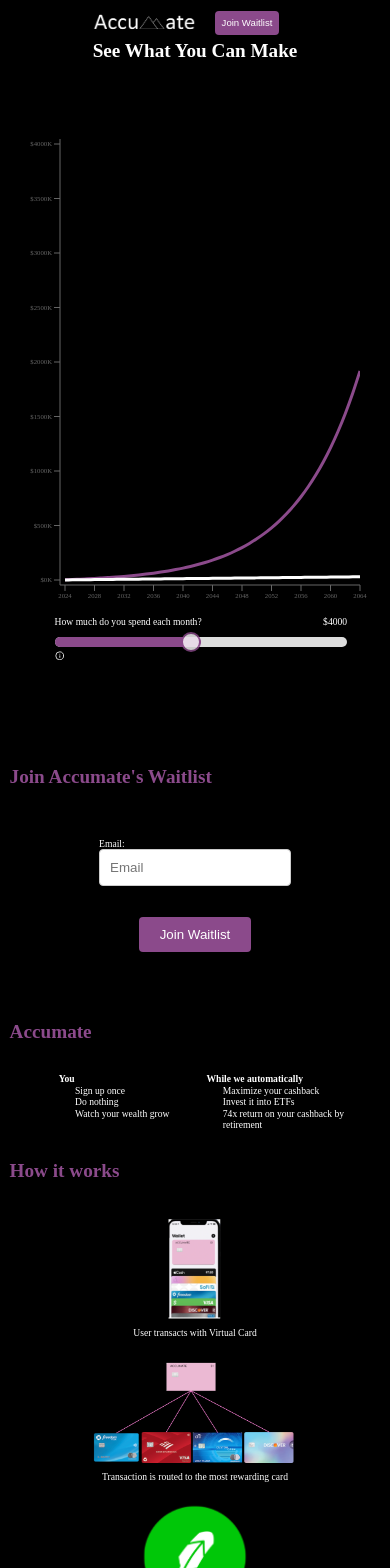
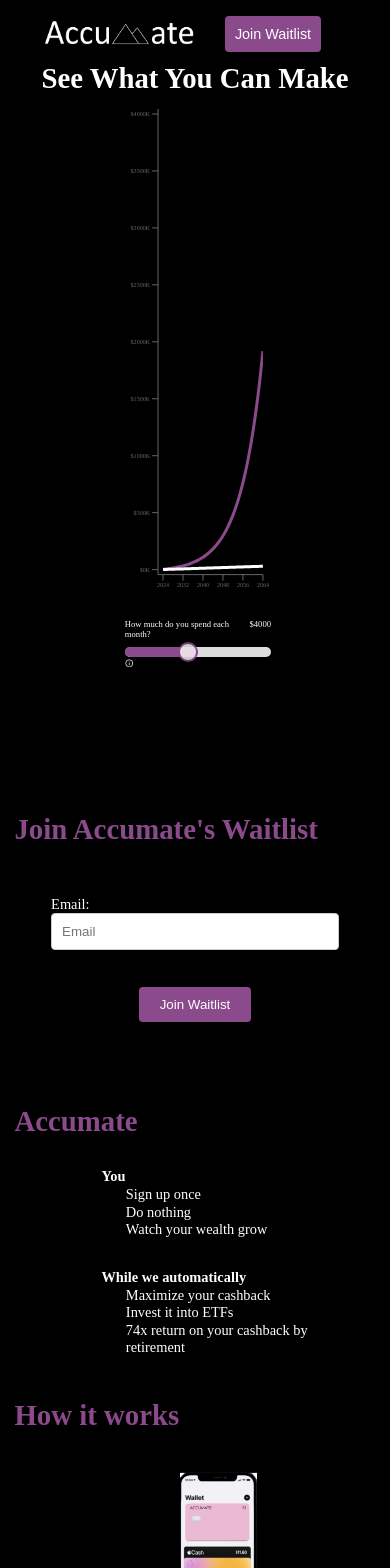
Before and after one commit to dnevinrichards01/accumate_frontend, a React (Vite) app: page / in a window 390 px wide. Shown: the top 1568 px of the page. Built offline with nearby package versions, Linux system fonts and the light colour scheme.

Commit message:
changed the 'accumate' section to turn into columns for small screens, changed graph shape

```diff
--- a/src/components/ReChartViz.jsx
+++ b/src/components/ReChartViz.jsx
@@ -89,9 +89,7 @@
     };
 
     return (
-        <div style={{"width":"100%", "height":"100%",'display':'flex',
-            'flexDirection':'column','justifyContent':'center'
-        }}>
+        <div className='rechart-graph'>
             <ResponsiveContainer width="100%" height="75%">
                 <LineChart data={data} margin={{ top: 0, right: 30, left: 0, bottom: 0 }}
                 onMouseMove={handleMouseMove}
@@ -100,14 +98,14 @@
                     <CartesianGrid vertical={false} horizontal={false} />
                     <XAxis dataKey="year" domain={[dateNow.getFullYear(),dateNow.getFullYear()+42]}
                     padding={{ left: 5, right: 0 }}
-                    tick={{ fontSize: '.7rem'}}
+                    tick={{ fontSize: '.7em'}}
                     allowDataOverflow
                     ticks={Array.from({length: 11}, (_, i) => 4*i + dateNow.getFullYear())}
                     >
                     </XAxis>
                     <YAxis tickFormatter={(usd) => `$${Math.floor(usd / 1000)}K`} domain={[0,120000]}
                         ticks={[0, 500000, 1000000, 1500000, 2000000, 2500000, 3000000, 3500000, 4000000]}
-                        tick={{ fontSize: '.7rem', }}
+                        tick={{ fontSize: '.7em', }}
                         padding={{ top: 5, bottom: 5 }}
                         allowDataOverflow={false}
                         allowDecimals={false}>
@@ -120,9 +118,9 @@
                     dot={false} strokeWidth={3}/>
                 </LineChart>
             </ResponsiveContainer>
-            <div style={{'display':'flex','flexDirection':'column', 'gap':'5px',
-                'justifyContent':'center','width':'75%', 'margin':'0% 0% 0% 14%'}}>
-                <div style={{'display':'flex','justifyContent':'space-between'}}>
+            <div className='rechart-slider'>
+                <div style={{'display':'flex','justifyContent':'space-between',
+                    'font-size':'1em'}}>
                     <p>How much do you spend each month?</p>
                     <p>${monthlySpend}</p>
                 </div>
--- a/src/styles/HomePreLaunch.css
+++ b/src/styles/HomePreLaunch.css
@@ -55,12 +55,12 @@
 }
 @media only screen and (max-width: 550px) {
     html {
-        font-size: .8rem;
+        font-size: .9rem;
     }
 }
 @media only screen and (max-width: 500px) {
     html {
-        font-size: .6rem;
+        font-size: .9rem;
     }
 }
 
@@ -209,7 +209,8 @@
     color: white;
     display: flex;
     justify-content: center;
-    margin-bottom: 3rem;
+    margin-bottom: 2rem;
+    padding-top: 1rem;
     width: 100%;
 }
 
@@ -258,11 +259,54 @@
         height: 80vh;
         min-height: 400px;
         max-height: 1200px;
-        width: 80vh;
-        max-width: 100vw;
+        width: 90vh;
+        max-width: 50vw;
         font-size: 1rem;
-        padding: 20px 0;
     }
+    @media only screen and (max-width: 1100) {
+        .rechart {
+            max-width: 90vw;
+        }
+    }
+
+        .rechart-graph {
+            width: 100%;
+            height: 100%;
+            display: flex;
+            flex-direction: column;
+            justify-content: flex-start;
+            gap: 1rem;
+        }
+
+        @media only screen and (max-width: 900px) {
+            .rechart {
+                font-size: .8rem;
+            }
+        }
+        @media only screen and (max-width: 500px) {
+            .rechart {
+                font-size: .6rem;
+            }
+        }
+
+        .rechart-slider {
+            display: flex;
+            flex-direction: column;
+            gap: .2rem;
+            justify-content: center;
+            width: 75%;
+            margin: 0 0 0 14%;
+        }
+        @media only screen and (max-width: 700px) {
+            .rechart-slider {
+                font-size: .8rem;
+            }
+        }
+        @media only screen and (max-width: 500px) {
+            .rechart-slider {
+                font-size: .6rem;
+            }
+        }
 
     .how-it-works {
         gap: 40px;
@@ -295,6 +339,17 @@
     padding-left: 1rem;
     height: 15rem;
     flex-wrap: wrap;
+}
+@media only screen and (max-width: 550px) {
+    .two-cols {
+        display: flex;
+        flex-direction: column;
+        justify-content: flex-start;
+        align-content: center;
+        padding-left: 1rem;
+        height: 15rem;
+        flex-wrap: wrap;
+    }
 }
 
     .two-cols .column {
@@ -368,3 +423,13 @@
     top: 0;
     left: 0;
 }
+@media only screen and (max-width: 700px) {
+    .custom-tooltip {
+        font-size: .8rem;
+    }
+}
+@media only screen and (max-width: 500px) {
+    .custom-tooltip {
+        font-size: .6rem;
+    }
+}
```
